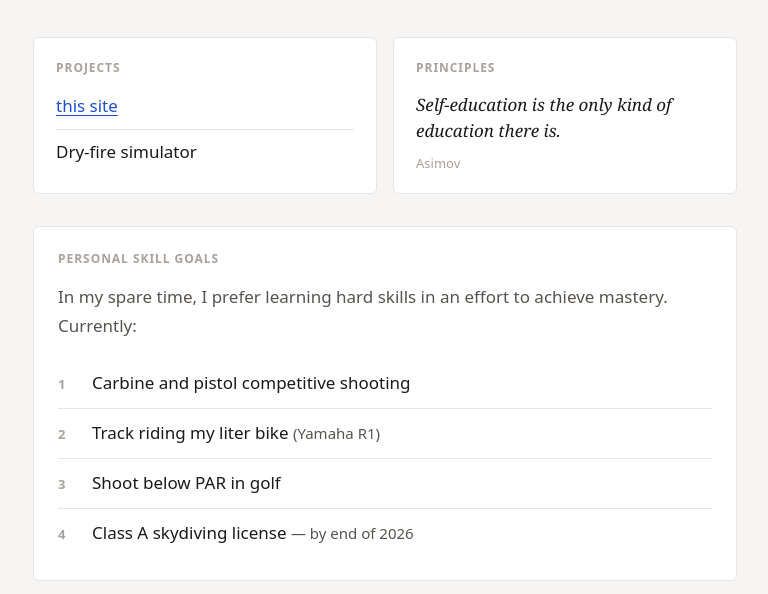
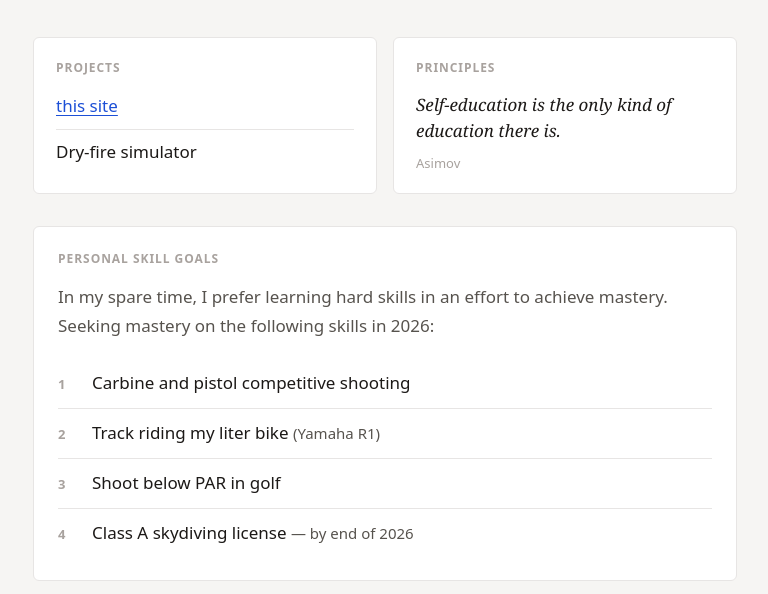
Before and after one commit to practicalbaseline/resume-site, a plain HTML site: page index.html in a window 1280 px wide. Shown: the part 154-748 px from the top of the page, without its empty margins (255-1023 px from the left). Drawn offline with Linux system fonts and the light colour scheme.

Commit message:
Update skill goals framing for 2026

```diff
--- a/index.html
+++ b/index.html
@@ -34,7 +34,7 @@
   <section class="wide">
     <div class="card">
       <h2>Personal skill goals</h2>
-      <p class="lead">In my spare time, I prefer learning hard skills in an effort to achieve mastery. Currently:</p>
+      <p class="lead">In my spare time, I prefer learning hard skills in an effort to achieve mastery. Seeking mastery on the following skills in 2026:</p>
       <ol class="goals">
         <li>
           <span class="goal-num">1</span>
```
